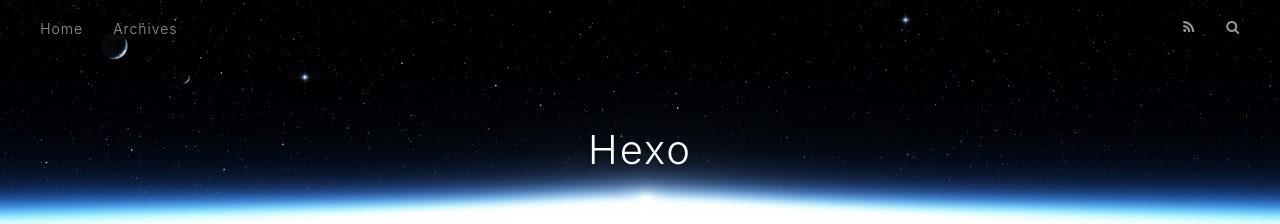
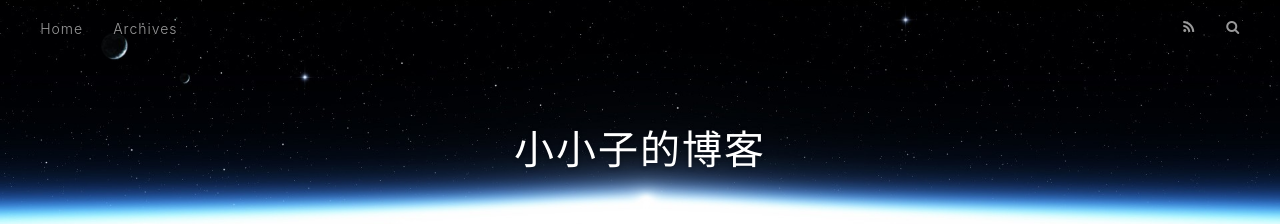
Before and after one commit to xiao-xiaozi/xiao-xiaozi.github.io, a plain HTML site: page index.html in a window 1280 px wide. Shown: the top 224 px of the page. Drawn offline with nearby package versions, Linux system fonts and the light colour scheme.

Commit message:
Site updated: 2019-09-17 23:58:22

```diff
--- a/index.html
+++ b/index.html
@@ -5,17 +5,17 @@
 
 
 
-  <title>Hexo</title>
+  <title>小小子的博客</title>
   <meta name="viewport" content="width=device-width, initial-scale=1, maximum-scale=1">
   <meta property="og:type" content="website">
-<meta property="og:title" content="Hexo">
+<meta property="og:title" content="小小子的博客">
 <meta property="og:url" content="http://yoursite.com/index.html">
-<meta property="og:site_name" content="Hexo">
+<meta property="og:site_name" content="小小子的博客">
 <meta property="og:locale" content="en">
 <meta name="twitter:card" content="summary">
-<meta name="twitter:title" content="Hexo">
+<meta name="twitter:title" content="小小子的博客">
 
-    <link rel="alternate" href="/atom.xml" title="Hexo" type="application/atom+xml">
+    <link rel="alternate" href="/atom.xml" title="小小子的博客" type="application/atom+xml">
 
 
     <link rel="icon" href="/favicon.png">
@@ -34,7 +34,7 @@
   <div id="header-outer" class="outer">
     <div id="header-title" class="inner">
       <h1 id="logo-wrap">
-        <a href="/" id="logo">Hexo</a>
+        <a href="/" id="logo">小小子的博客</a>
       </h1>
 
     </div>
@@ -101,7 +101,7 @@
 
     </div>
     <footer class="article-footer">
-      <a data-url="http://yoursite.com/2019/09/17/hello-world/" data-id="ck0nzvyyq0000dovrvbvv2jj1" class="article-share-link">Share</a>
+      <a data-url="http://yoursite.com/2019/09/17/hello-world/" data-id="ck0o0ue880000nkvrxvxw9wiz" class="article-share-link">Share</a>
 
 
     </footer>
```
Also changed, not shown: 2019/09/17/hello-world/index.html (+5 -5 lines), archives/2019/09/index.html (+6 -6 lines), archives/2019/index.html (+6 -6 lines), archives/index.html (+6 -6 lines).
